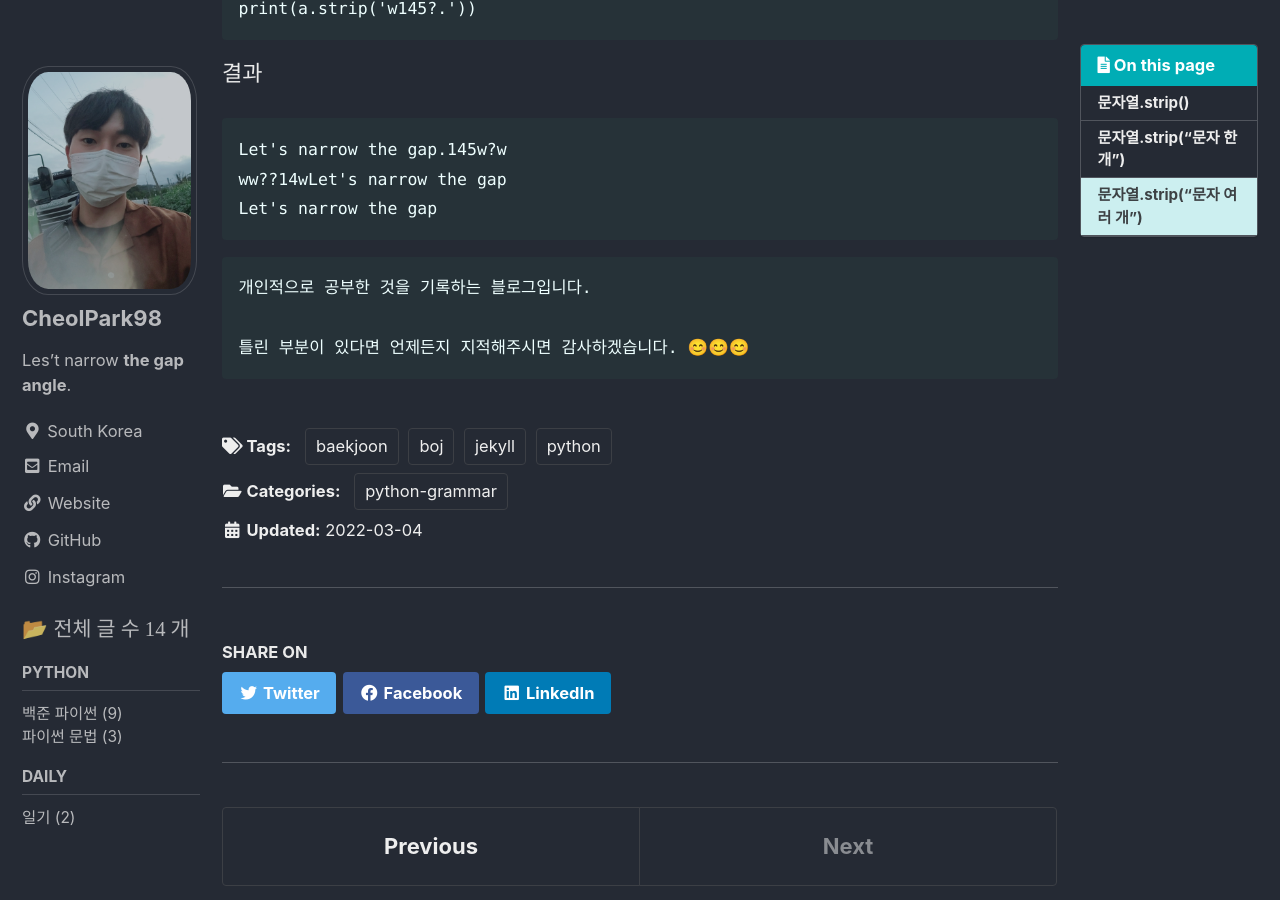
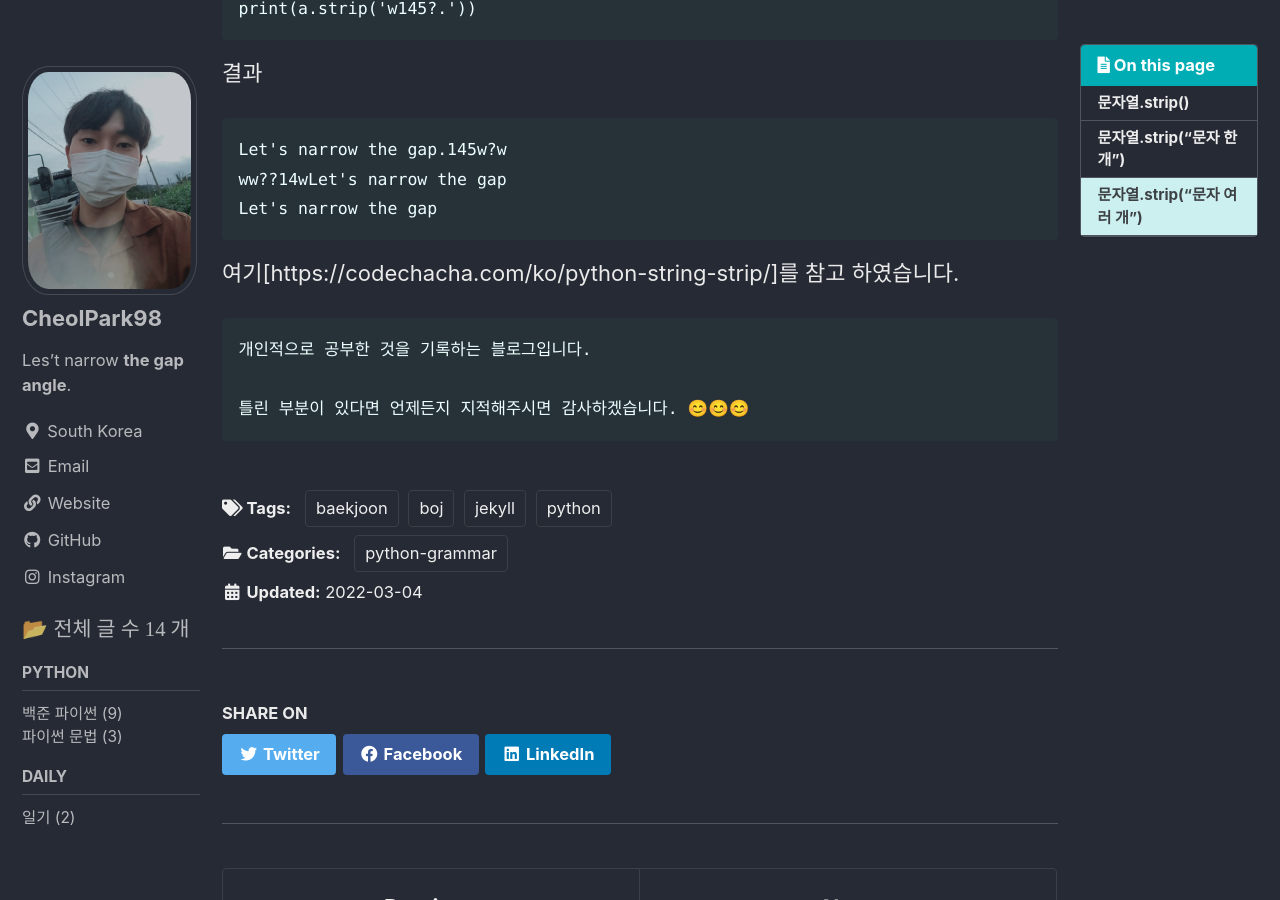
Before and after one commit to CheolPark98/CheolPark98.github.io, a Jekyll site: the page built from _posts/2022-03-04-pg3.md, in a window 1280 px wide and 900 px high, scrolled down 1508 px. Built offline with Jekyll 4.4.1, drawn with Linux system fonts in a browser that asks for light colours; cached includes are drawn as plain includes; comment, search, counter and statistics services are not loaded.

Commit message:
Update 2022-03-04-pg3.md

````diff
--- a/_posts/2022-03-04-pg3.md
+++ b/_posts/2022-03-04-pg3.md
@@ -47,6 +47,7 @@ Let's narrow the gap.145w?w
 ww??14wLet's narrow the gap
 Let's narrow the gap
 ```
+여기[https://codechacha.com/ko/python-string-strip/]를 참고 하였습니다.
 
 ```
 개인적으로 공부한 것을 기록하는 블로그입니다.
````
